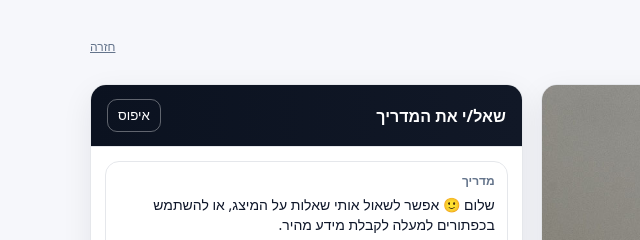
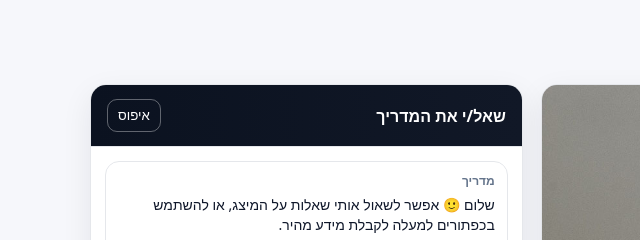
Before and after one commit to assafsahar/museum-chatbot, a website with bundled scripts: page exhibit.html in a window 1280 px wide. Shown: the top 240 px of the page, 0-640 px from the left. Built offline with nearby package versions, Linux system fonts and the light colour scheme.

Commit message:
removed back button from exhibit page

```diff
--- a/exhibit.html
+++ b/exhibit.html
@@ -16,7 +16,7 @@
           <div class="small">מדריך שקט – מבוסס צ׳אט</div>
         </div>
       </div>
-      <a class="small" href="index.html">חזרה</a>
+      <a class="small" href="#"></a>
     </div>
 
     <div class="grid">
```
